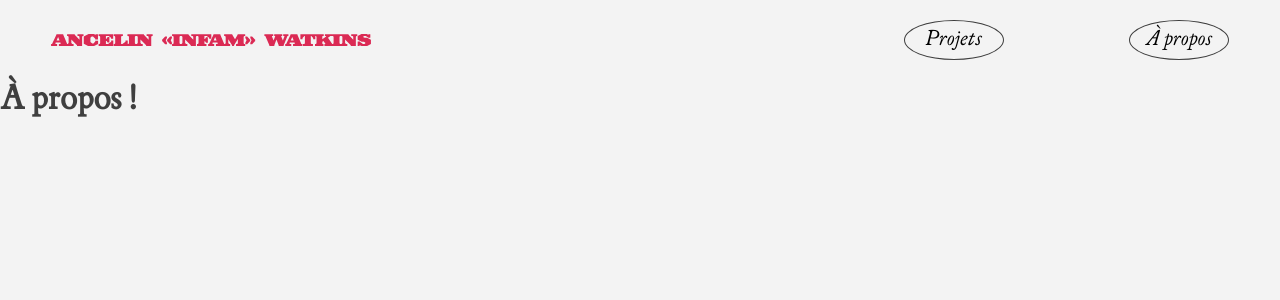
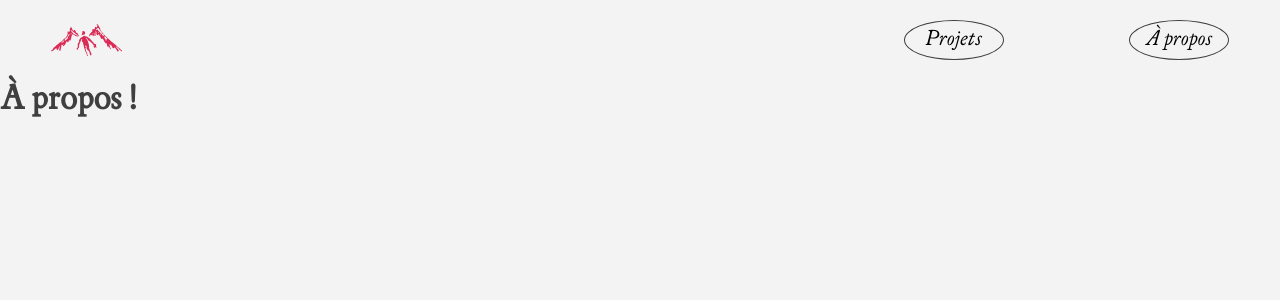
Before and after one commit to cyril0369/portfolio_infam, a React (Create React App) app: page /about in a window 1280 px wide. Shown: the top 300 px of the page. Built offline with nearby package versions, Linux system fonts and the light colour scheme; the HTML template or start-up script is replaced by a standard one.

Commit message:
add parameter to menu component

```diff
--- a/src/components/menu.jsx
+++ b/src/components/menu.jsx
@@ -1,10 +1,15 @@
+import React from "react"
 import Nom from "../images/NOM_PAGE_D_ACCUEIL.svg"
 import MiniLogo from "../images/LOGO_PETIT_HEADER.svg"
 
-export default function Menu() {
-    return(
-        <div className="Menu">
-            <img src={Nom} alt="Nom page d'acceuil" />
+export default function Menu({ isHome = true }) {
+    return (
+        <div className={`Menu ${isHome ? "home" : "sub"}`}>
+            {isHome ? (
+                <img class='NomInfam' src={Nom} alt="Nom page d'acceuil" />
+            ) : (
+                <img class='LogoInfam' src={MiniLogo} alt="Mini logo header" />
+            )}
             <div className="menu">
                 <button>Projets</button>
                 <button>À propos</button>
--- a/src/index.css
+++ b/src/index.css
@@ -72,8 +72,14 @@ body {
   justify-content: space-between;
 }
 
-.Menu img {
+.NomInfam {
   width: 25%;
+  height: auto;
+  margin-left: 4%;
+}
+
+.LogoInfam {
+  width: 5.5%;
   height: auto;
   margin-left: 4%;
 }
--- a/src/pages/about.jsx
+++ b/src/pages/about.jsx
@@ -1,9 +1,10 @@
 import Menu from "../components/menu"
+import React from "react"
 
 export default function About() {
-    return(
+    return (
         <div className="Page">
-            <Menu/>
+            <Menu isHome={false} />
             <h1>À propos !</h1>
         </div>
     )
--- a/src/pages/acceuil.jsx
+++ b/src/pages/acceuil.jsx
@@ -45,6 +45,5 @@ export default function Acceuil() {
                 </p>
             </div>
         </div>
-
     )
 }
```
